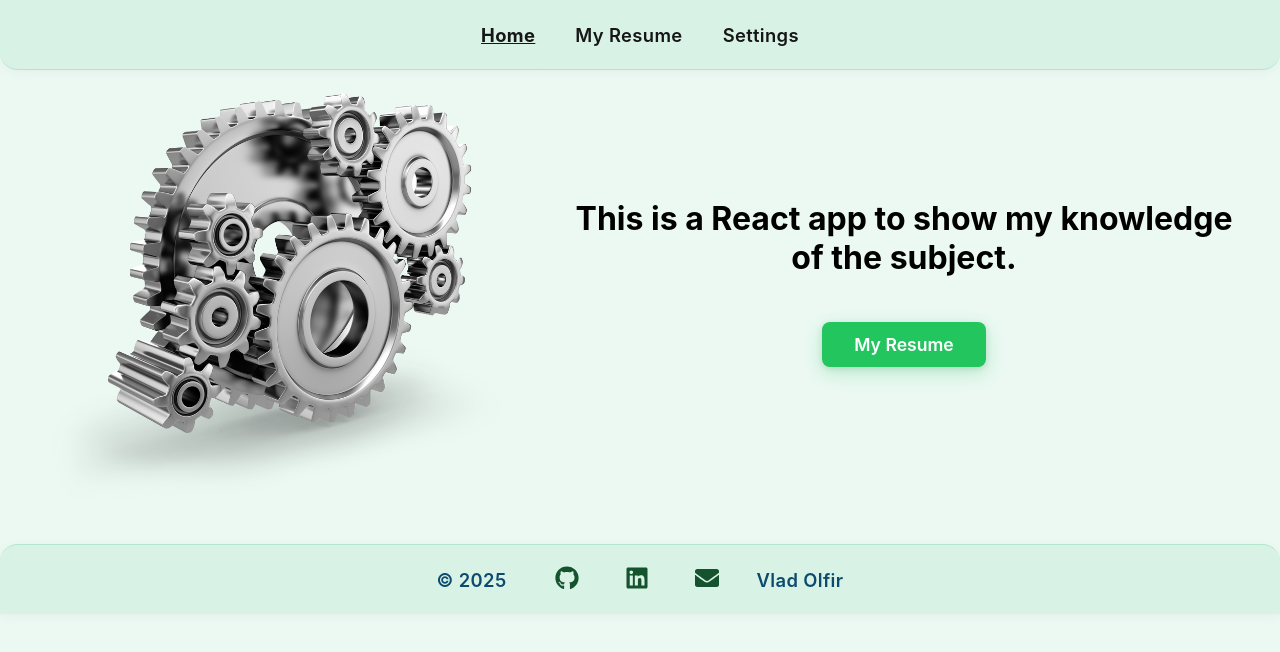
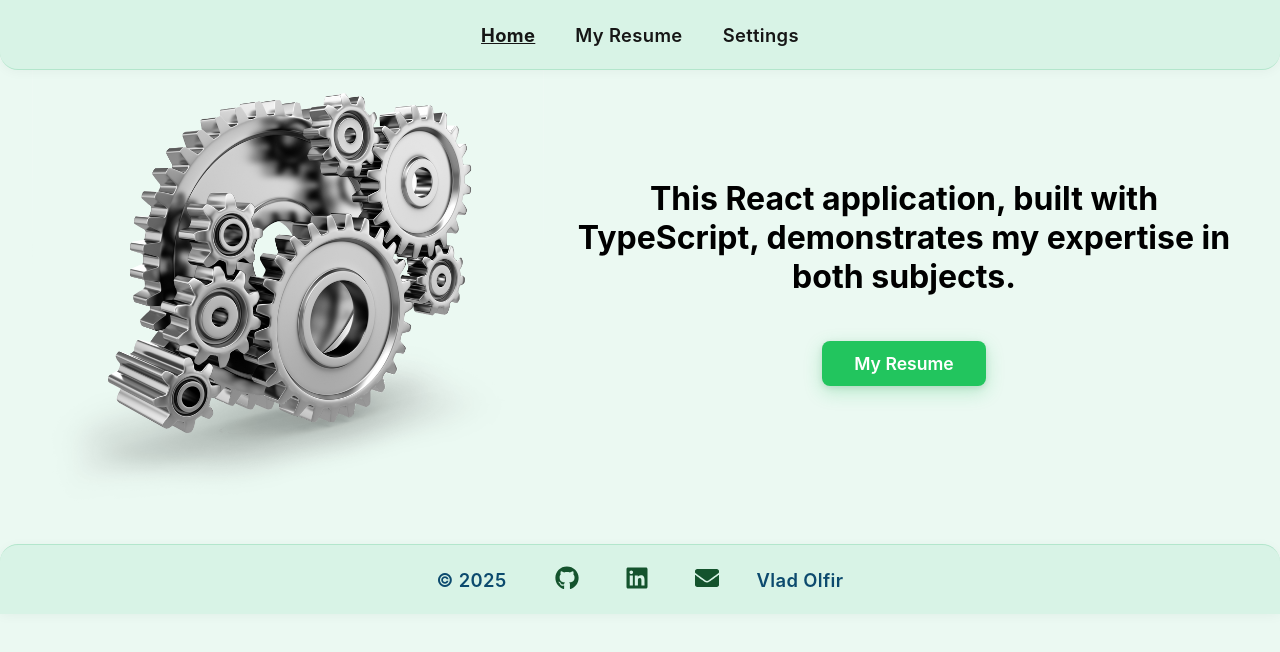
Before and after one commit to volfir2025/VladOlfir-SoftwareEngineer, a React (Vite) app: page / in a window 1280 px wide. Shown: the top 652 px of the page. Built offline with nearby package versions, Linux system fonts and the light colour scheme.

Commit message:
Updated resume with links to GitHub

```diff
--- a/src/pages/Home.tsx
+++ b/src/pages/Home.tsx
@@ -9,7 +9,7 @@ export default function Home() {
                 <img src={img_gears} alt="Gears" className="home-image" />
             </div>
             <div className="home-container">
-                <h1>This is a React app to show my knowledge of the subject.</h1>
+                <h1>This React application, built with TypeScript, demonstrates my expertise in both subjects.</h1>
                 <Link to="resume" className="link-button">My Resume</Link>
             </div>
         </div>
```
Also changed, not shown: 1 other file (tests, documents, lock files or other folders).
